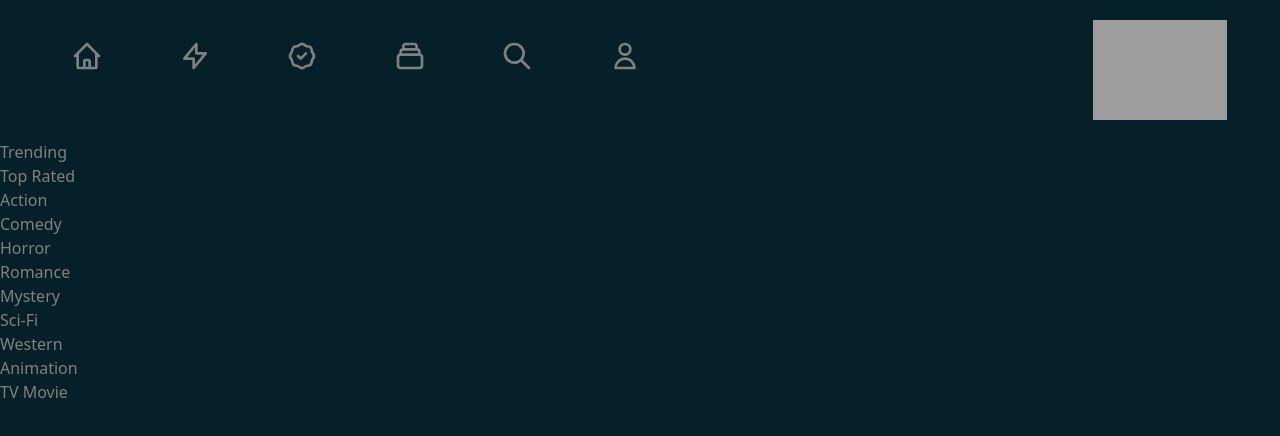
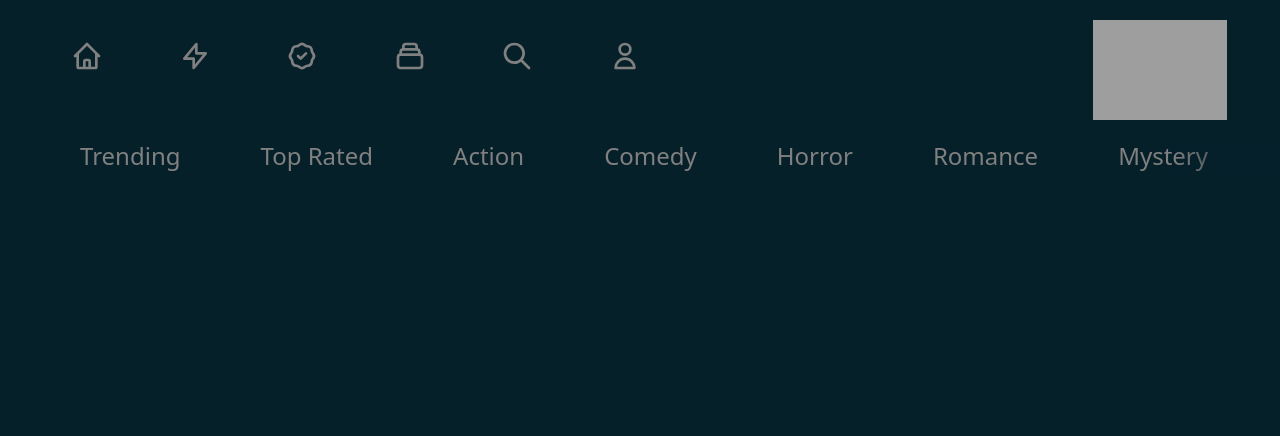
Before and after one commit to EricBaldwinn/Hulu-Yt-Clone, a Next.js app: page / in a window 1280 px wide. Shown: the top 436 px of the page. Built offline with nearby package versions, Linux system fonts and the light colour scheme; no server answers; grey boxes are pictures that could not be loaded.

Commit message:
Completed nav component

```diff
--- a/components/Nav.js
+++ b/components/Nav.js
@@ -1,17 +1,20 @@
 import requests from "../utils/requests.js";
-
+import { useRouter } from "next/router";
 
 
 export const Nav = () => {
-
+ const router = useRouter();
 
   return (
-    <nav>
-      <div>
+    <nav className="relative">
+      <div className="flex px-10 sm:px-20 text-2xl whitespace-nowrap space-x-10 sm:space-x-20 overflow-x-scroll scrollbar-hide">
         {Object.entries(requests).map(([key, {title, url}]) => (
-          <h2>{title}</h2>
+          <h2 key={key}
+          onClick={() => router.push(`/?genre=${key}`)}
+          className="last:pr-24 cursor-pointer transition duration-100 transform hover:scale-125 hover:text-white active:text-red-500">{title}</h2>
         ))}
       </div>
+      <div className="absolute top-0 right-0 bg-gradient-to-l from-[#06202A] h-10 w-1/12" />
     </nav>
-  )
+  );
 }
--- a/package.json
+++ b/package.json
@@ -12,7 +12,8 @@
     "@heroicons/react": "^1.0.6",
     "next": "12.1.0",
     "react": "17.0.2",
-    "react-dom": "17.0.2"
+    "react-dom": "17.0.2",
+    "tailwind-scrollbar-hide": "^1.1.7"
   },
   "devDependencies": {
     "autoprefixer": "^10.4.4",
--- a/pages/index.js
+++ b/pages/index.js
@@ -11,11 +11,10 @@
         <link rel="icon" href="/favicon.ico" />
       </Head>
 
-    {/* Header component */}
     <Header />
+    <Nav />
 
-    {/* Nav */}
-    <Nav />
+
     </div>
   )
 }
--- a/tailwind.config.js
+++ b/tailwind.config.js
@@ -7,5 +7,5 @@
   theme: {
     extend: {},
   },
-  plugins: [],
+  plugins: [require('tailwind-scrollbar-hide')],
 }
```
Also changed, not shown: 1 other file (tests, documents, lock files or other folders).
